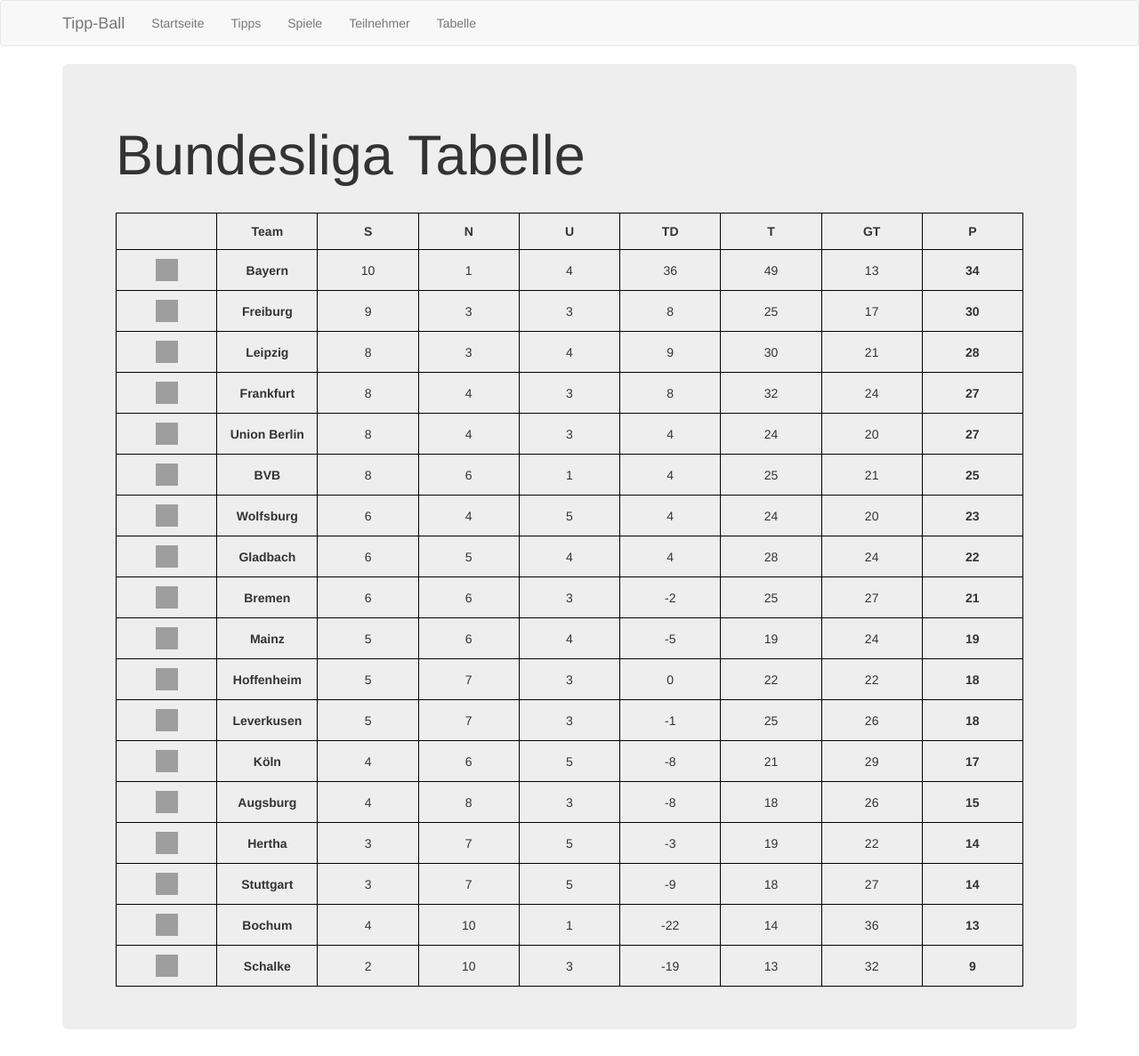
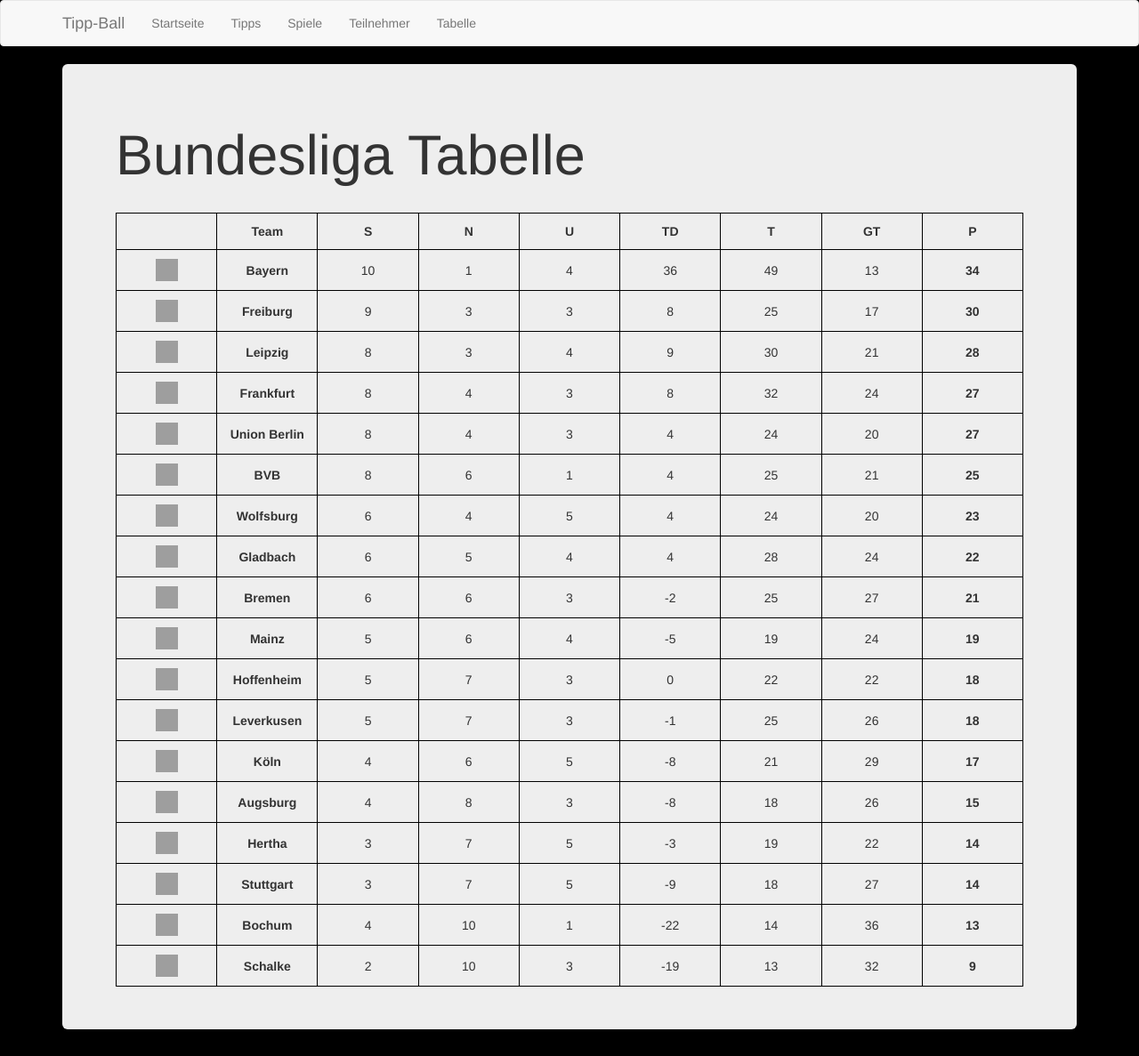
Before and after one commit to LucaPaa/TippBall, a Flask app: page /tabelle in a window 1280 px wide. Shown: the whole page at 89% size. Run offline with Flask 3, Linux system fonts and the light colour scheme; data comes from the database, SQL or seed files in the repository; parts of the project's set-up code (start-up, migrations or seed data) failed here and were passed over; grey boxes are pictures that could not be loaded.

Commit message:
add static

```diff
--- /dev/null
+++ b/backend/static/style.css
@@ -0,0 +1,13 @@
+body {
+
+    background-color: #000000;
+}
+
+
+table, th, td {
+    border: 1px solid black;
+    border-collapse: collapse;
+    padding: 10px;
+    table-layout: fixed;
+    text-align: center;
+}
--- a/backend/templates/layouts.html
+++ b/backend/templates/layouts.html
@@ -4,6 +4,7 @@
         <meta charset="utf-8">
         <title>Tipp-Ball</title>
         <link rel="stylesheet" href="https://cdn.jsdelivr.net/npm/bootstrap@3.3.7/dist/css/bootstrap.min.css" integrity="sha384-BVYiiSIFeK1dGmJRAkycuHAHRg32OmUcww7on3RYdg4Va+PmSTsz/K68vbdEjh4u" crossorigin="anonymous">
+        <link rel="stylesheet" href="backend/static/style.css">
     </head>
     <body>
         {% include 'includes/_navbar.html'%}
--- a/backend/templates/tabelle.html
+++ b/backend/templates/tabelle.html
@@ -2,15 +2,6 @@
 <head></head>
 
 {% block body %}
-    <style>
-    table, th, td {
-      border: 1px solid black;
-      border-collapse: collapse;
-      padding: 10px;
-      table-layout: fixed;
-      text-align: center;
-    }
-    </style>
     <div class="jumbotron">
             <h1>Bundesliga Tabelle</h1>
             <br>
```
